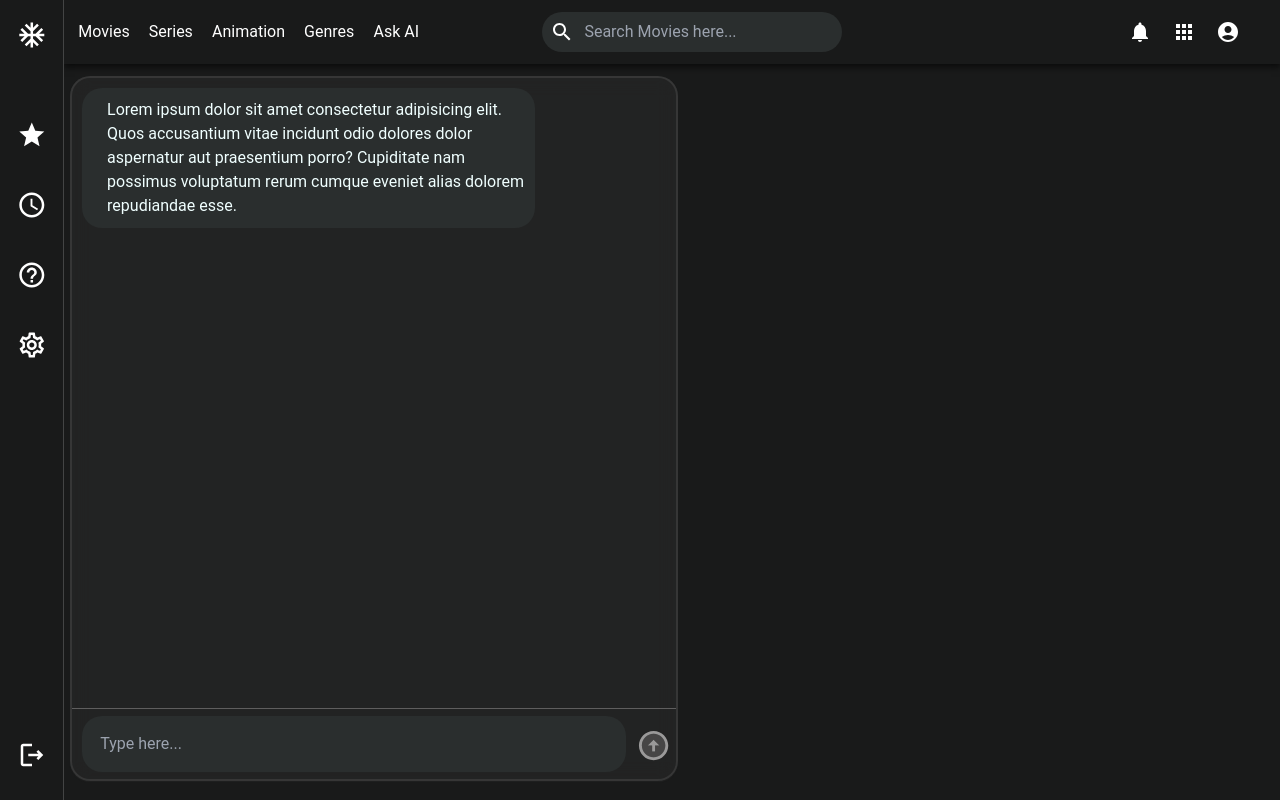
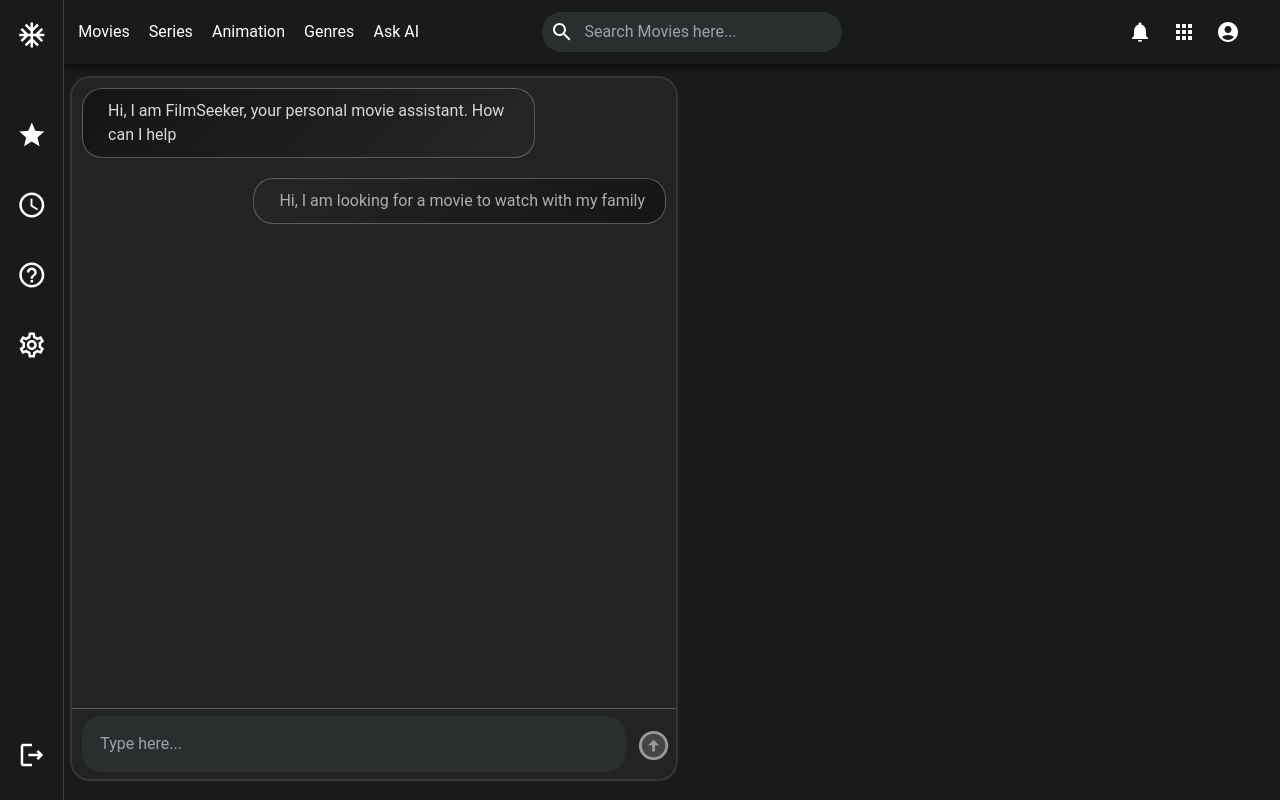
Before and after one commit to Madhushanka00/MovieMania, a React (Vite) app in the folder MovieMania/: page / in a window 1280 px wide. Both pictures are taken after a click on the element "Ask AI". Built offline with nearby package versions, Linux system fonts and the light colour scheme; no server answers.

Commit message:
frontend of the realAsistant

```diff
--- a/MovieMania/src/components/Asistant.jsx
+++ b/MovieMania/src/components/Asistant.jsx
@@ -9,10 +9,10 @@ const Asistant = () => {
         <div className="chatWindow">
           <div className="chatbox">
             <div className="bot">
-              Lorem ipsum dolor sit amet consectetur adipisicing elit. Quos
-              accusantium vitae incidunt odio dolores dolor aspernatur aut
-              praesentium porro? Cupiditate nam possimus voluptatum rerum cumque
-              eveniet alias dolorem repudiandae esse.
+              Hi, I am FilmSeeker, your personal movie assistant. How can I help
+            </div>
+            <div className="user">
+              Hi, I am looking for a movie to watch with my family
             </div>
           </div>
           <div className="chatInput">
--- a/MovieMania/src/styles/assistant.css
+++ b/MovieMania/src/styles/assistant.css
@@ -31,15 +31,30 @@
   border-bottom: solid 1px rgba(179, 177, 177, 0.419);
 }
 .box .chatArea .chatWindow .chatbox .bot {
+  display: inline-block;
   border-radius: 20px;
   margin: 10px;
   width: auto;
   max-width: 75%;
-  align-items: center;
-  padding: 10px 10px 10px 25px;
-  background-color: #2a2e2e;
+  padding: 10px 20px 10px 25px;
+  background: linear-gradient(135deg, rgba(0, 0, 0, 0.392), rgba(144, 144, 144, 0.038));
+  border: solid 1px rgba(179, 177, 177, 0.419);
   box-shadow: 5px rgba(228, 227, 227, 0.419);
-  color: azure;
+  color: rgb(218, 218, 218);
+}
+.box .chatArea .chatWindow .chatbox .user {
+  float: right;
+  display: inline-block;
+  border-radius: 20px;
+  margin: 10px;
+  width: auto;
+  max-width: 75%;
+  padding: 10px 20px 10px 25px;
+  background: linear-gradient(135deg, rgba(144, 144, 144, 0.038), rgba(0, 0, 0, 0.392));
+  border: solid 1px rgba(179, 177, 177, 0.419);
+  box-shadow: 5px rgba(228, 227, 227, 0.419);
+  color: rgb(175, 175, 175);
+  text-align: right;
 }
 .box .chatArea .chatWindow .chatInput {
   width: 100%;
@@ -57,7 +72,7 @@
   outline: none;
   border: none;
   background-color: #2a2e2e;
-  color: white;
+  color: rgb(175, 175, 175);
   resize: none;
 }
 .box .chatArea .chatWindow .chatInput .send {
--- a/MovieMania/src/styles/assistant.scss
+++ b/MovieMania/src/styles/assistant.scss
@@ -36,17 +36,39 @@
                 // background-color: aliceblue;
                 & .bot{
                     // justify-content: space-between;
+                    display: inline-block;
                         border-radius: 20px;
                         // padding-left: 70%;
                         margin: 10px;
                         width: auto;
                         max-width: 75%;
-                        align-items: center;
-                        padding: 10px 10px 10px 25px;
-                        background-color: #2a2e2e;
+                        // align-items: center;
+                        padding: 10px 20px 10px 25px;
+                        // background-color: #2a2e2e;
+                        background: linear-gradient(135deg, rgba(0, 0, 0, 0.392), rgba(144, 144, 144, 0.038));
+                        border: solid 1px rgba(179, 177, 177, 0.419);
                         // border-bottom: solid 1px rgba(179, 177, 177, 0.419);
                         box-shadow: 5px rgba(228, 227, 227, 0.419);
-                        color: azure;
+                        color: rgb(218, 218, 218);
+                }
+                & .user{
+                    float: right;
+                    display: inline-block;
+                    // position: relative;
+                    border-radius: 20px;
+                    // padding-left: 70%;
+                    margin: 10px;
+                    width: auto;
+
+                    max-width: 75%;
+
+                    padding: 10px 20px 10px 25px;
+                    background: linear-gradient(135deg,rgba(144, 144, 144, 0.038), rgba(0, 0, 0, 0.392) );
+                    border: solid 1px rgba(179, 177, 177, 0.419);
+                    // border-bottom: solid 1px rgba(179, 177, 177, 0.419);
+                    box-shadow: 5px rgba(228, 227, 227, 0.419);
+                    color: rgb(175, 175, 175);
+                    text-align: right;
                 }
 
 
@@ -67,7 +89,7 @@
                     outline: none;
                     border: none;
                     background-color: #2a2e2e;
-                    color: white;
+                    color: rgb(175, 175, 175);
                     resize: none;
                 }
                 & .send{
```
Also changed, not shown: 1 other file (tests, documents, lock files or other folders).
